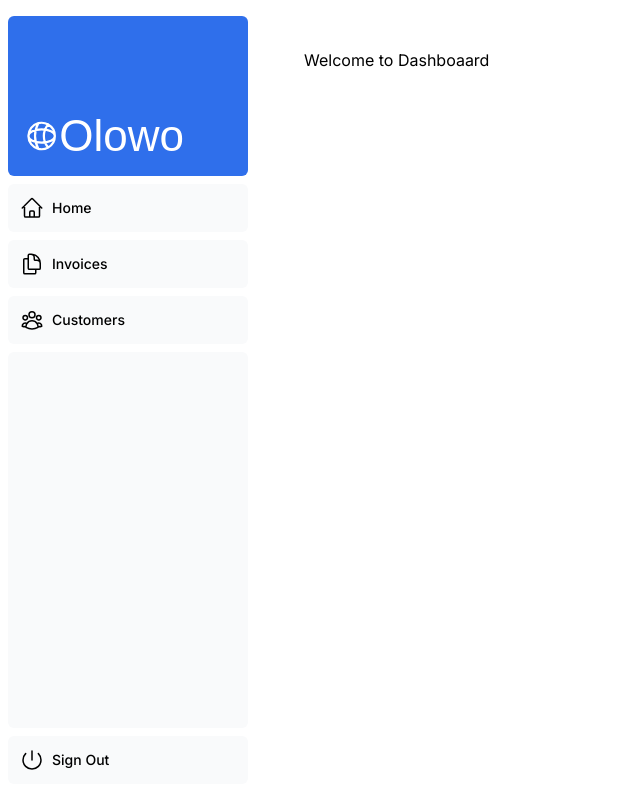
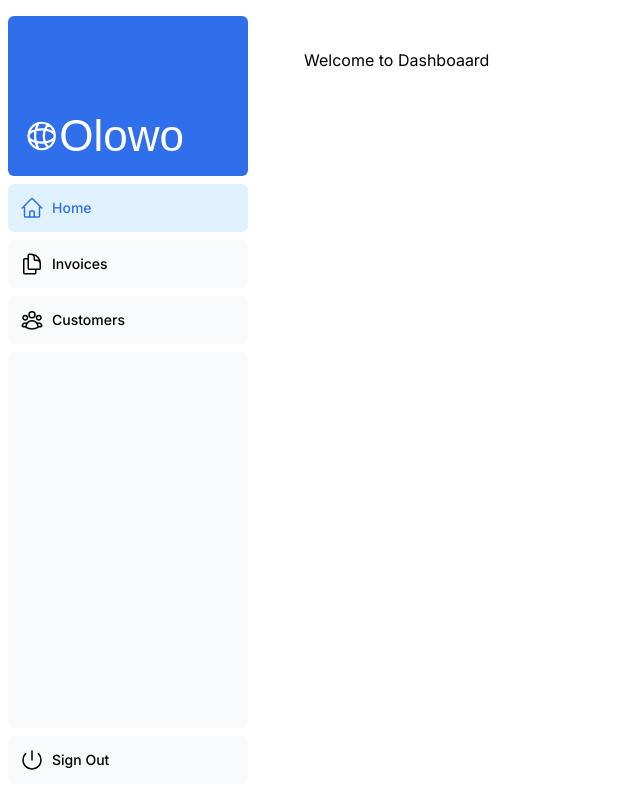
Before and after one commit to Emmanuel-Ingwe/dashboard-latest, a Next.js app: page /dashboard in a window 1280 px wide. Shown: the whole page, without its empty margins (0-640 px from the left). Built offline with nearby package versions, Linux system fonts and the light colour scheme; a web font is replaced by a local one.

Commit message:
env && nav-linkz

```diff
--- a/app/ui/dashboard/nav-links.tsx
+++ b/app/ui/dashboard/nav-links.tsx
@@ -1,13 +1,14 @@
+'use client';
+
 import {
   UserGroupIcon,
   HomeIcon,
   DocumentDuplicateIcon,
 } from '@heroicons/react/24/outline';
 import Link from 'next/link';
+import { usePathname } from 'next/navigation';
+import clsx from 'clsx';
 
-
-// Map of links to display in the side navigation.
-// Depending on the size of the application, this would be stored in a database.
 const links = [
   { name: 'Home', href: '/dashboard', icon: HomeIcon },
   {
@@ -18,7 +19,10 @@
   { name: 'Customers', href: '/dashboard/customers', icon: UserGroupIcon },
 ];
 
+
 export default function NavLinks() {
+  const pathname = usePathname();
+
   return (
     <>
       {links.map((link) => {
@@ -27,7 +31,12 @@
           <Link
             key={link.name}
             href={link.href}
-            className="flex h-[48px] grow items-center justify-center gap-2 rounded-md bg-gray-50 p-3 text-sm font-medium hover:bg-sky-100 hover:text-blue-600 md:flex-none md:justify-start md:p-2 md:px-3"
+            className={clsx(
+              'flex h-[48px] grow items-center justify-center gap-2 rounded-md bg-gray-50 p-3 text-sm font-medium hover:bg-sky-100 hover:text-blue-600 md:flex-none md:justify-start md:p-2 md:px-3',
+              {
+                'bg-sky-100 text-blue-600': pathname === link.href,
+              },
+            )}
           >
             <LinkIcon className="w-6" />
             <p className="hidden md:block">{link.name}</p>
```
Also changed, not shown: 1 other file (tests, documents, lock files or other folders).
